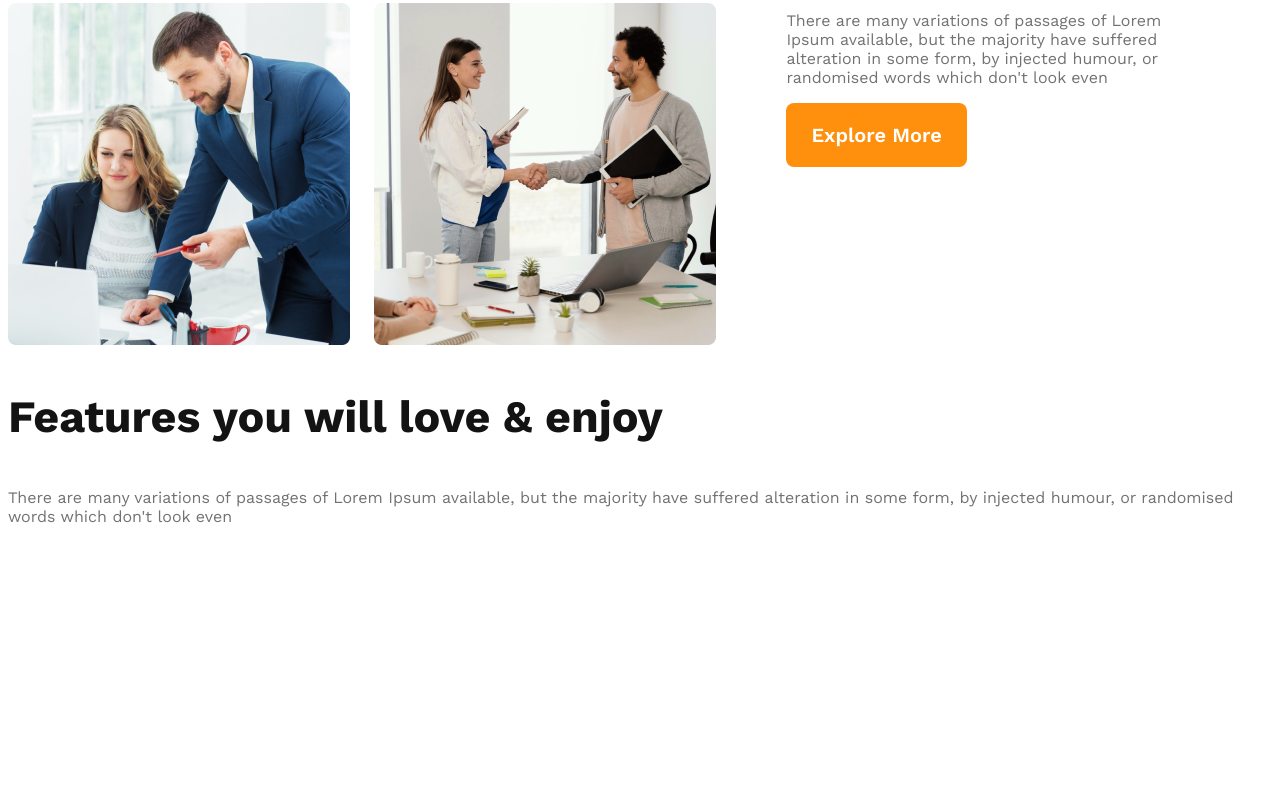
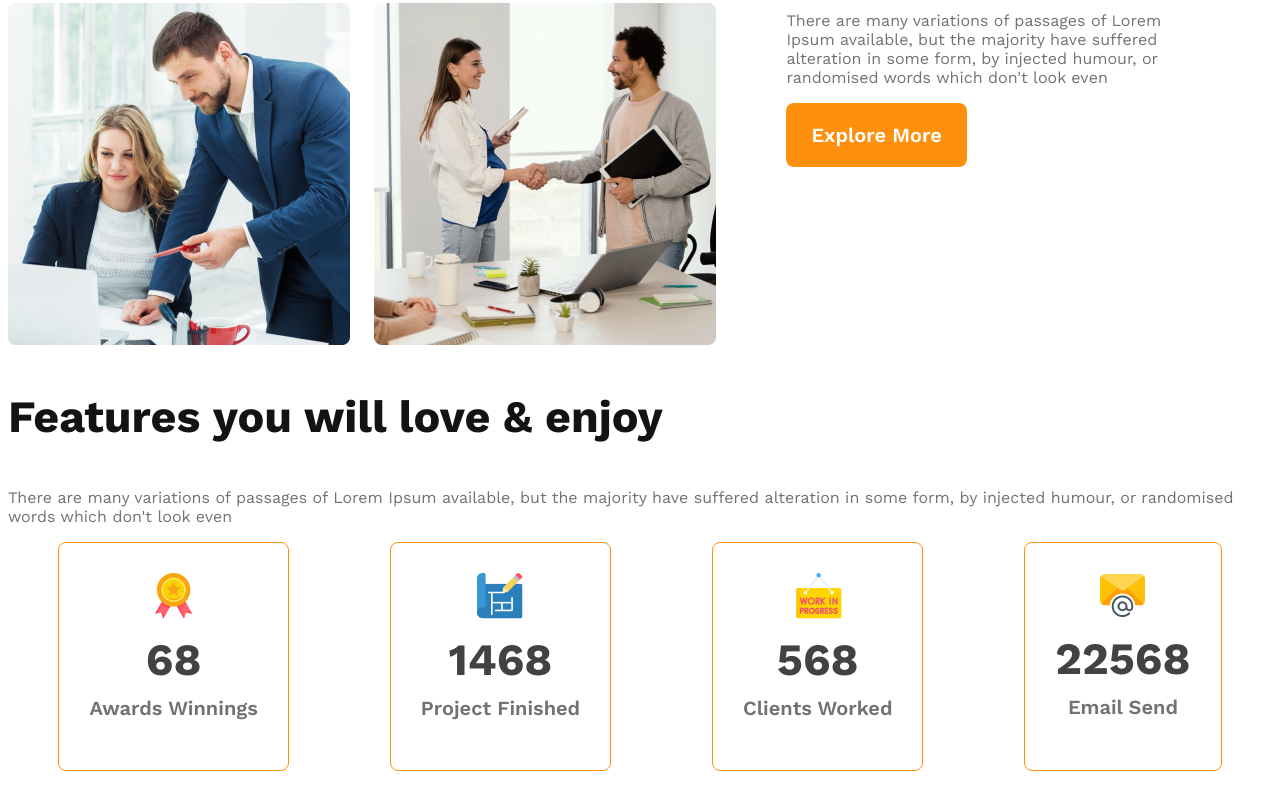
Before and after one commit to Mehrab-Vai/g3-architects-website, a plain HTML site: page index.html in a window 1280 px wide. Shown: the part 1361-2170 px from the top of the page. Before the commit the page ends 1957 px from the top, so only its background shows below. Drawn offline with nearby package versions, Linux system fonts and the light colour scheme.

Commit message:
features section almost done

```diff
--- a/index.html
+++ b/index.html
@@ -50,6 +50,28 @@
             <p class="text-light-gray">
                 There are many variations of passages of Lorem Ipsum available, but the majority have suffered alteration in some form, by injected humour, or randomised words which don't look even
             </p>
+            <div class="facts-card-container">
+                <div class="card">
+                    <img src="images/icons/ribon.png" alt="">
+                    <h2 class="card-stats">68</h2>
+                    <p class="card-title">Awards Winnings</p>
+                </div>
+                <div class="card">
+                    <img src="images/icons/projects.png" alt="">
+                    <h2 class="card-stats">1468</h2>
+                    <p class="card-title">Project Finished</p>
+                </div>
+                <div class="card">
+                    <img src="images/icons/customers.png" alt="">
+                    <h2 class="card-stats">568</h2>
+                    <p class="card-title">Clients Worked</p>
+                </div>
+                <div class="card">
+                    <img src="images/icons/email.png" alt="">
+                    <h2 class="card-stats">22568</h2>
+                    <p class="card-title">Email Send</p>
+                </div>
+            </div>
         </section>
     </main>
     <footer>
--- a/styles/architects.css
+++ b/styles/architects.css
@@ -103,6 +103,31 @@ main{
     font-weight: 700;
 }
 
+/*facts section*/
+.facts-card-container{
+    display: flex;
+    justify-content: space-around;
+}
+
+.facts-card-container .card{
+    border-radius: 8px;
+    border: 1px solid #FF900E;
+    text-align: center;
+    padding: 30px;
+}
+
+.facts-card-container .card-title{
+    font-weight: 600;
+    color: #727272;
+    font-size: 1.25rem;
+    margin-top: 5px;
+}
+
+.facts-card-container .card-stats{
+    font-size: 2.8rem;
+    color: #424242;
+    margin: 10px 0px;
+}
 
 /*Responsive media queries*/
 /*Mobile devices*/
```
